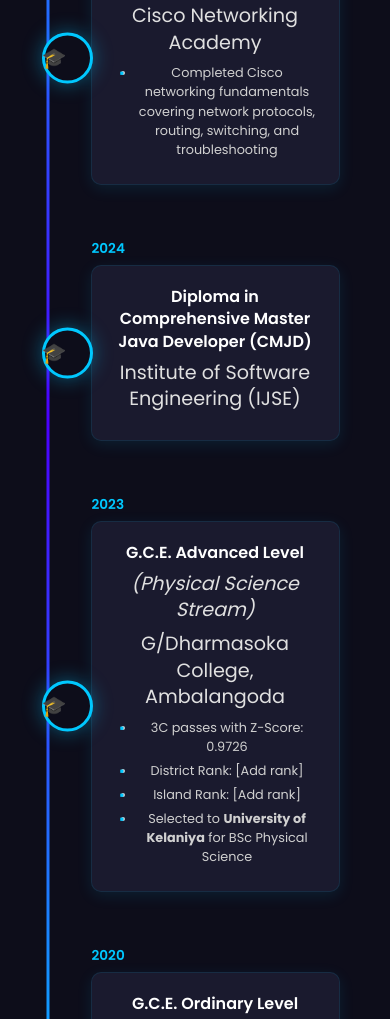
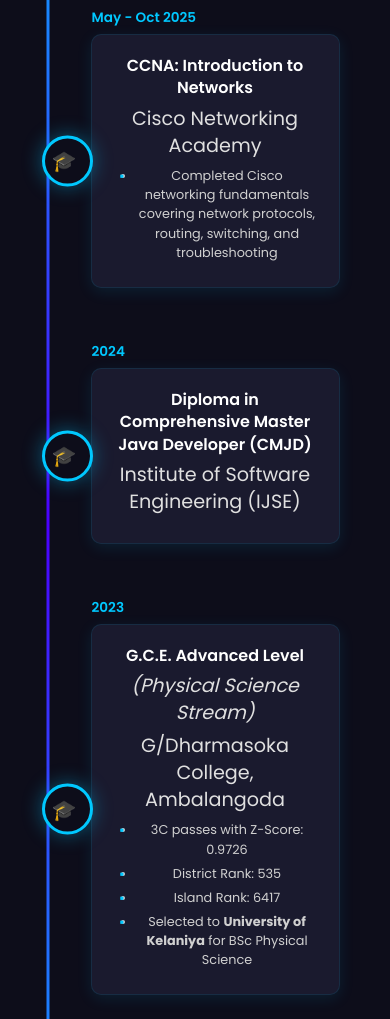
Before and after one commit to Navindi-Thisara/my_portfolio, a plain HTML site: page index.html in a window 390 px wide. Shown: the part 2592-3611 px from the top of the page. Drawn offline with nearby package versions, Linux system fonts and the light colour scheme.

Commit message:
Updated profile images, CSS, and homepage

```diff
--- a/css/style.css
+++ b/css/style.css
@@ -527,23 +527,23 @@ section {
   position: absolute;
   top: 50%;
   font-size: 32px;
-  transform: translate(-50%, -50%);
   z-index: 4;
   line-height: 1;
   display: flex;
   align-items: center;
   justify-content: center;
+  width: 70px;
+  height: 70px;
+  transform: translateY(-50%);
 }
 
 .edu-card:nth-child(odd)::after {
   right: -115px;
   left: auto;
-  transform: translate(0, -50%);
 }
 .edu-card:nth-child(even)::after {
   left: -115px;
   right: auto;
-  transform: translate(0, -50%);
 }
 
 /* ---------- FIXED DATE LABEL ---------- */
@@ -628,7 +628,6 @@ section {
   .edu-card::after {
     left: -78px !important;
     right: auto !important;
-    transform: translate(0, -50%) !important;
   }
   .edu-date {
     top: -35px !important;
@@ -667,7 +666,8 @@ section {
     font-size: 20px;
     left: -50px !important;
     right: auto !important;
-    transform: translate(0, -50%) !important;
+    width: 45px;
+    height: 45px;
   }
   .edu-card h3 {
     font-size: 1rem;
--- a/index.html
+++ b/index.html
@@ -141,8 +141,8 @@
       <h4>G/Dharmasoka College, Ambalangoda</h4>
       <ul>
         <li>3C passes with Z-Score: 0.9726</li>
-        <li>District Rank: [Add rank]</li>
-        <li>Island Rank: [Add rank]</li>
+        <li>District Rank: 535</li>
+        <li>Island Rank: 6417</li>
         <li>Selected to <strong>University of Kelaniya</strong> for BSc Physical Science</li>
       </ul>
     </div>
```
Also changed, not shown: assets/images/profile-badge.jpg, assets/images/profile.jpg.
